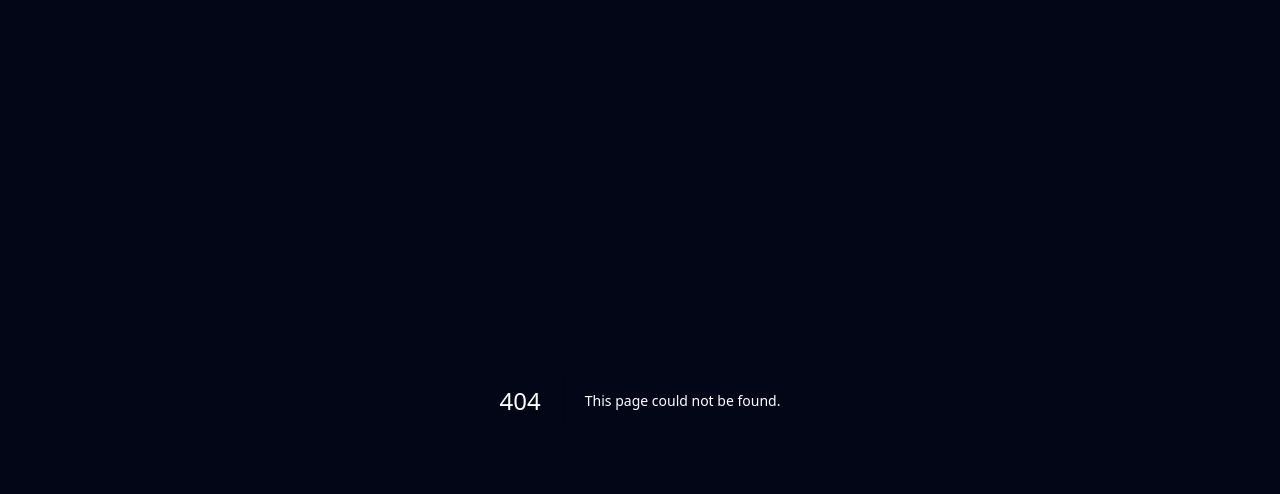
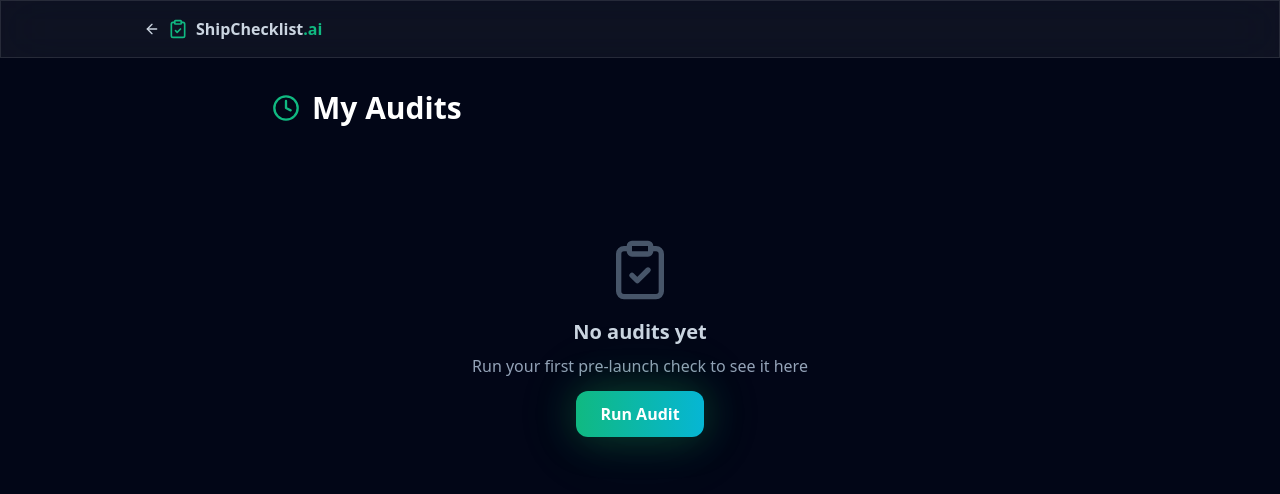
Before and after one commit to sergiologino/shipchecklist-ai, a Next.js app: page /history in a window 1280 px wide. Before the commit this address had no page. Shown: the top 494 px of the page. Built offline with nearby package versions, Linux system fonts and the light colour scheme.

Commit message:
Add audit history page with localStorage

```diff
--- /dev/null
+++ b/src/app/history/page.tsx
@@ -0,0 +1,86 @@
+"use client"
+import { useState, useEffect } from "react"
+import Link from "next/link"
+import { ClipboardCheck, ArrowLeft, ExternalLink, Trash2, Clock } from "lucide-react"
+import { motion } from "framer-motion"
+import { extractDomain } from "@/lib/utils"
+
+interface HistoryItem { id: string; url: string; score: number; createdAt: string }
+
+export default function HistoryPage() {
+  const [history, setHistory] = useState<HistoryItem[]>([])
+
+  useEffect(() => {
+    try {
+      const stored = localStorage.getItem("shipchecklist_history")
+      if (stored) setHistory(JSON.parse(stored))
+    } catch {}
+  }, [])
+
+  function clearAll() {
+    setHistory([])
+    localStorage.removeItem("shipchecklist_history")
+  }
+
+  return (
+    <div className="min-h-screen pb-20">
+      <nav className="sticky top-0 z-50 glass border-b border-white/5">
+        <div className="max-w-5xl mx-auto px-4 py-4 flex items-center justify-between">
+          <Link href="/" className="flex items-center gap-2 text-dark-300 hover:text-white transition">
+            <ArrowLeft className="w-4 h-4" />
+            <ClipboardCheck className="w-5 h-5 text-emerald-500" />
+            <span className="font-bold">ShipChecklist<span className="text-emerald-500">.ai</span></span>
+          </Link>
+        </div>
+      </nav>
+
+      <div className="max-w-3xl mx-auto px-4 pt-8">
+        <div className="flex items-center justify-between mb-8">
+          <h1 className="text-2xl sm:text-3xl font-bold flex items-center gap-3">
+            <Clock className="w-7 h-7 text-emerald-500" /> My Audits
+          </h1>
+          {history.length > 0 && (
+            <button onClick={clearAll} className="flex items-center gap-1 text-sm text-dark-400 hover:text-red-400 transition">
+              <Trash2 className="w-4 h-4" /> Clear all
+            </button>
+          )}
+        </div>
+
+        {history.length === 0 ? (
+          <div className="text-center py-20">
+            <ClipboardCheck className="w-16 h-16 text-dark-600 mx-auto mb-4" />
+            <h2 className="text-xl font-semibold text-dark-300 mb-2">No audits yet</h2>
+            <p className="text-dark-400 mb-6">Run your first pre-launch check to see it here</p>
+            <Link href="/" className="px-6 py-3 bg-gradient-to-r from-emerald-500 to-cyan-500 rounded-xl text-white font-bold transition glow-green">
+              Run Audit
+            </Link>
+          </div>
+        ) : (
+          <div className="space-y-3">
+            {history.map((item, i) => (
+              <motion.div key={item.id} initial={{ opacity: 0, y: 10 }} animate={{ opacity: 1, y: 0 }} transition={{ delay: i * 0.05 }}>
+                <Link href={`/report/${item.id}`} className="glass-card flex items-center justify-between hover:border-emerald-500/30 transition-colors block">
+                  <div className="flex items-center gap-4 min-w-0">
+                    <div className="flex-shrink-0 w-12 h-12 rounded-full flex items-center justify-center text-lg font-black"
+                      style={{ color: item.score >= 80 ? "#22c55e" : item.score >= 60 ? "#eab308" : "#ef4444", border: `2px solid ${item.score >= 80 ? "#22c55e" : item.score >= 60 ? "#eab308" : "#ef4444"}` }}>
+                      {item.score}
+                    </div>
+                    <div className="min-w-0">
+                      <div className="font-semibold truncate flex items-center gap-1">
+                        {extractDomain(item.url)} <ExternalLink className="w-3 h-3 text-dark-400 flex-shrink-0" />
+                      </div>
+                      <div className="text-xs text-dark-400">
+                        {new Date(item.createdAt).toLocaleDateString()} {new Date(item.createdAt).toLocaleTimeString()}
+                      </div>
+                    </div>
+                  </div>
+                  <span className="text-dark-400 text-sm flex-shrink-0 ml-4">View →</span>
+                </Link>
+              </motion.div>
+            ))}
+          </div>
+        )}
+      </div>
+    </div>
+  )
+}
--- a/src/app/page.tsx
+++ b/src/app/page.tsx
@@ -54,7 +54,7 @@ export default function HomePage() {
             <span className="text-xl font-bold">ShipChecklist<span className="text-emerald-500">.ai</span></span>
           </div>
           <div className="flex items-center gap-6">
-            <a href="#pricing" className="text-sm text-dark-300 hover:text-white transition">Pricing</a>
+            <a href="/history" className="text-sm text-dark-300 hover:text-white transition">My Audits</a><a href="#pricing" className="text-sm text-dark-300 hover:text-white transition">Pricing</a>
             <a href="#faq" className="text-sm text-dark-300 hover:text-white transition">FAQ</a>
           </div>
         </div>
@@ -69,10 +69,10 @@ export default function HomePage() {
               <ClipboardCheck className="w-4 h-4" /> 50+ automated checks
             </div>
             <h1 className="text-5xl sm:text-7xl font-black mb-6 leading-tight">
-              Never launch<br /><span className="text-gradient">unprepared</span> again ✅
+              Never launch<br /><span className="text-gradient">unprepared</span> again вњ…
             </h1>
             <p className="text-xl text-dark-300 mb-10 max-w-2xl mx-auto">
-              AI audits your website for <span className="text-white font-semibold">50+ launch-readiness issues</span> — SEO, security, performance, legal, accessibility — in 30 seconds.
+              AI audits your website for <span className="text-white font-semibold">50+ launch-readiness issues</span> вЂ” SEO, security, performance, legal, accessibility вЂ” in 30 seconds.
             </p>
             <form onSubmit={handleSubmit} className="max-w-2xl mx-auto">
               <div className="flex flex-col sm:flex-row gap-3">
@@ -95,7 +95,7 @@ export default function HomePage() {
       <section className="py-20 px-4">
         <div className="max-w-6xl mx-auto">
           <h2 className="text-3xl sm:text-4xl font-bold text-center mb-4">What we <span className="text-gradient">check</span></h2>
-          <p className="text-dark-300 text-center mb-12 max-w-xl mx-auto">10 categories, 50+ checks — everything you need before launch</p>
+          <p className="text-dark-300 text-center mb-12 max-w-xl mx-auto">10 categories, 50+ checks вЂ” everything you need before launch</p>
           <div className="grid grid-cols-1 sm:grid-cols-2 lg:grid-cols-3 gap-6">
             {categories.map((f, i) => (
               <motion.div key={i} initial={{ opacity: 0, y: 20 }} whileInView={{ opacity: 1, y: 0 }} transition={{ delay: i * 0.1 }} viewport={{ once: true }}
@@ -125,7 +125,7 @@ export default function HomePage() {
             </div>
             <div className="glass-card border-emerald-500/30 relative">
               <div className="absolute -top-3 left-1/2 -translate-x-1/2 px-4 py-1 bg-gradient-to-r from-emerald-500 to-cyan-500 rounded-full text-xs font-bold">COMPLETE</div>
-              <h3 className="text-xl font-bold mb-2">Full Audit ✅</h3>
+              <h3 className="text-xl font-bold mb-2">Full Audit вњ…</h3>
               <div className="text-3xl font-black mb-1">$7.99</div>
               <div className="text-sm text-dark-400 mb-4">per site, one-time</div>
               <ul className="space-y-3 mb-6">
@@ -160,7 +160,7 @@ export default function HomePage() {
 
       <section className="py-20 px-4">
         <div className="max-w-2xl mx-auto text-center">
-          <h2 className="text-3xl font-bold mb-4">Ready to <span className="text-gradient">ship</span>? ✅</h2>
+          <h2 className="text-3xl font-bold mb-4">Ready to <span className="text-gradient">ship</span>? вњ…</h2>
           <p className="text-dark-300 mb-8">Check everything before your users do.</p>
           <button onClick={() => window.scrollTo({ top: 0, behavior: "smooth" })} className="px-8 py-4 bg-gradient-to-r from-emerald-500 to-cyan-500 rounded-xl text-white font-bold text-lg transition glow-green">
             Run Audit Now <ClipboardCheck className="inline w-5 h-5 ml-1" />
```
Also changed, not shown: 1 other file (tests, documents, lock files or other folders).
